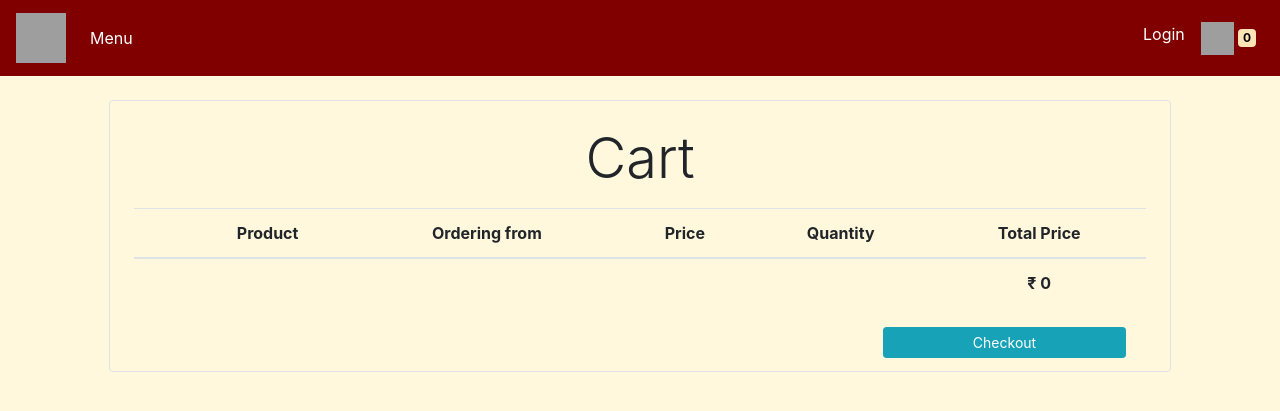
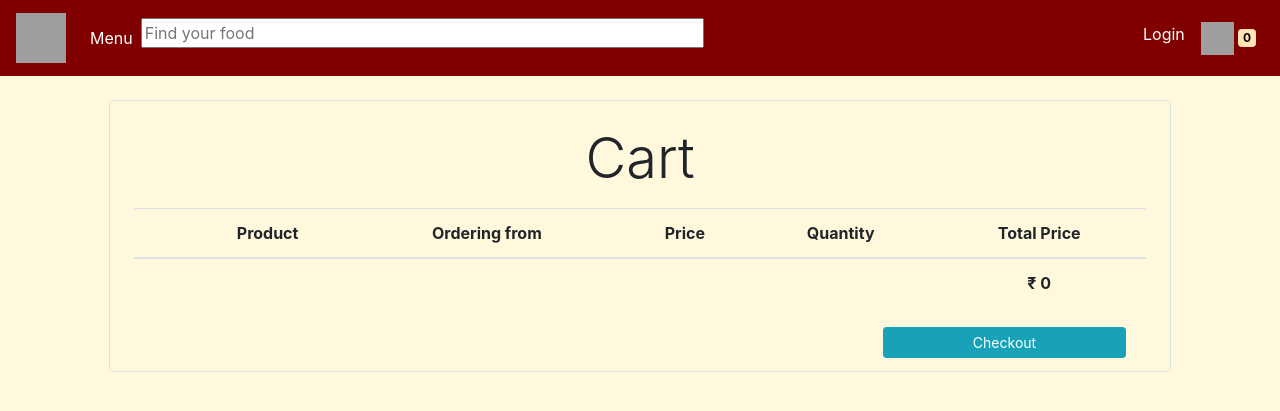
Before and after one commit to satyakinkohli/Ashoka_AP1, a Django app: page /cart in a window 1280 px wide. Shown: the top 411 px of the page. Run offline with Django 3.2, Linux system fonts and the light colour scheme; lists and menus that the app fills with data are empty; some libraries are stand-ins or nearby versions; grey boxes are pictures that could not be loaded.

Commit message:
searchbar

```diff
--- a/Store/templates/FrontEnd/try6.html
+++ b/Store/templates/FrontEnd/try6.html
@@ -132,7 +132,7 @@ div {
 <h1> <img id = "logo" src="https://i.imgur.com/Ya0A3dW.png" width="170" height="170" alt="hello logo" position= "relative"> </h1>
 <h1 class="monospace"> Welcome to Nostalgia Store </h1>
 <a href= "/menu"> <button id="go" type="button" onclick="alert('We miss Ashoka too!')">Check out the Menu!!</button> </a>
-<input type="text" placeholder="Search bar" name="search" size="50">
+
 
 
 <div id="example1">
--- a/Store/templates/base.html
+++ b/Store/templates/base.html
@@ -40,6 +40,11 @@
             background-color:moccasin;
             color:black;
           }
+
+}
+
+
+
           </style>
     </style>
   </head>
@@ -60,11 +65,16 @@
           <li class="nav-item active">
             <a class="nav-link" href="/menu" style="color: white">Menu <span class="sr-only">(current)</span></a>
           </li>
+          <li> <input type="text" placeholder="Find your food" name="search" size="50"> </li>
 
         </ul>
 
         <ul class="navbar-nav my-2 my-lg-0">
           {% if request.session.customer %}
+
+
+
+
 
           <div class="dropdown">
             <span><p style="margin-top: 15px; color: white"> Hello, {{request.session.name}}</p></span>
@@ -85,10 +95,12 @@
               <span class="badge badge-info", id="alright"> {{request.session.cart|total_products}}  </span>
               <span class="sr-only">(current)</span></a>
           </li>
+
           {% else %}
         <!--  <li class="nav-item"> -->
            <!-- <a class="nav-link" href="/signup" style="color: white">Signup <span class="sr-only">(current)</span></a> -->
            <!-- </li> -->
+
           <li class="nav-item">
             <a class="nav-link" href="/login" style="color: white">Login <span class="sr-only">(current)</span></a>
           </li>
@@ -98,6 +110,8 @@
               <span class="badge badge-info", id="alright"> {{request.session.cart|total_products}}  </span>
               <span class="sr-only">(current)</span></a>
           </li>
+
+
           {% endif %}
 
 
```
Also changed, not shown: db.sqlite3, 1 other file.
